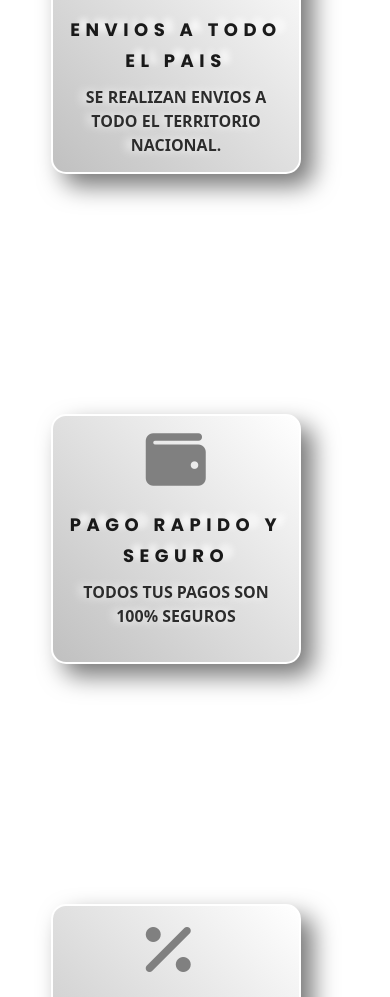
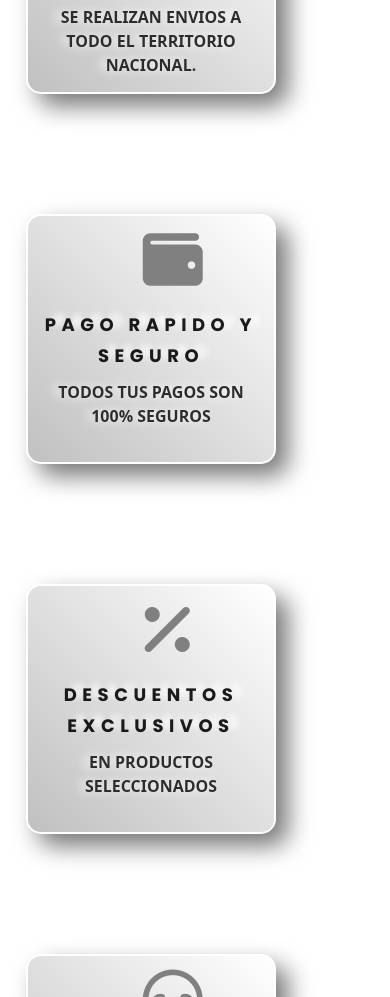
Before and after one commit to CJRUIZ-WEBDESIGN/Proyect-PG-Ruiz, a website: page index.html in a window 390 px wide. Shown: the part 866-1863 px from the top of the page. Drawn offline with nearby package versions, Linux system fonts and the light colour scheme.

Commit message:
Presupuesto Modificado (quite La aceptacion de terminos y condiciones) - Arreglos en REsponsive INDEX - TIENDA - CONTACTO

```diff
--- a/scss/parciales/_mediaQueryMax1023.scss
+++ b/scss/parciales/_mediaQueryMax1023.scss
@@ -758,14 +758,26 @@
   .mainDiseño {
     background-color: #e3e3e3;
 }
+.cajaShadow--1 {
+    display: inline-block;
+    margin-top: 70px;
+    width: 250px;
+    height: 250px;
+    border: 2px solid white;
+    margin-bottom: 20px;
+    margin-left: 35px;
+    align-items: center;
+    justify-content: center;
+    justify-items: center;
 
-.cajaShadow--1 {
+}
+/* .cajaShadow--1 {
     width: 320px;
     height: 280px;
     border: 2px solid white;
     margin-top: 180px;
     margin-bottom: 0px;
-}
+} */
 .fa-truck {
     color: gray;
     font-size: 70px;
--- a/scss/parciales/_mediaQueryMax600.scss
+++ b/scss/parciales/_mediaQueryMax600.scss
@@ -12,6 +12,7 @@
         letter-spacing: 5.5px;
         text-shadow: 9px -4px 6px #000000;
     }
+
     .h2_prueba {
         margin-top: 20px;
         color: #ffffffe3;
@@ -23,6 +24,7 @@
         letter-spacing: 3.5px;
         text-shadow: 9px -4px 6px #000000;
     }
+
     .h1_prueba {
         margin-top: 33px;
         color: #72b9ffe3;
@@ -34,6 +36,7 @@
         letter-spacing: 6.5px;
         text-shadow: 9px -4px 6px #000000;
     }
+
     .h2_ahora12 {
         color: #EAF32E;
         font-family: "Poppins", Sans-serif;
@@ -65,18 +68,21 @@
         padding: 1%;
         margin-top: 2px;
     }
+
     .nosotros__titulos {
         padding: 1px;
         margin-bottom: 2rem;
         text-align: center;
         font-size: 15px;
     }
+
     .nosotros__titulos1 {
         padding: 15px;
         color: blue;
         text-align: center;
         margin-top: 2%;
     }
+
     .nosotros__titulos2 {
         padding: 80px;
         color: rgb(218, 21, 21);
@@ -84,14 +90,17 @@
         margin: 1%;
         font-size: 20px;
     }
+
     .nosotros--fondo1 {
         background-color: black;
         color: white;
     }
+
     .nosotros--fondo2 {
         background-color: rgb(55, 55, 55);
         color: white;
     }
+
     .imagNosotros {
         display: flex;
         width: 20%;
@@ -99,6 +108,7 @@
         margin-left: 40%;
         margin-bottom: 5%;
     }
+
     .seccion {
         display: block;
         align-content: center;
@@ -109,11 +119,13 @@
         align-content: center;
         background-image: linear-gradient(to bottom, white, rgb(182, 182, 182));
     }
+
     /* -------Comienzo Arma Tu PC - Logos -------*/
     .cajaFlexATPC {
         display: flex;
         flex-direction: column;
     }
+
     .seccionPcAr {
         display: block;
         align-content: center;
@@ -122,6 +134,7 @@
         width: 100%;
         background-image: linear-gradient(to bottom, rgb(182, 182, 182), white);
     }
+
     .seccion1 {
         background-color: rgb(255, 255, 255);
         width: 100%;
@@ -139,6 +152,7 @@
         align-items: center;
         justify-items: center;
         margin-bottom: 100px;
+
         .AmdIntel__imagenAmd {
             display: block;
             background-color: white;
@@ -153,6 +167,7 @@
             position: absolute;
         }
     }
+
     /***********************
 HEADER 600px
 ************************/
@@ -163,6 +178,7 @@ HEADER 600px
         background-color: rgba(0, 0, 0, 0.801);
         width: 100%;
     }
+
     /***********************
          GRID IMAGEN
 ************************/
@@ -175,6 +191,7 @@ HEADER 600px
         padding: 1px 1px 1px 1px;
         border-radius: 15px;
     }
+
     /***********************
         IMAGEN LOGO
 ************************/
@@ -186,6 +203,7 @@ HEADER 600px
         margin: 0 auto;
         height: 100px;
     }
+
     /***********************
             BODY
 ************************/
@@ -200,11 +218,13 @@ HEADER 600px
         align-content: center;
         align-items: center;
     }
+
     .mainDiseño {
         display: grid;
         grid-template-columns: repeat(1, 1fr);
         background-color: rgb(255, 255, 255);
     }
+
     /***********************
      COMIENZO SECCION TIENDA
 ************************/
@@ -218,28 +238,31 @@ HEADER 600px
         justify-items: center;
         justify-content: center;
     }
+
     .Productdiv {
         display: inline-block;
         color: black;
         border-radius: 16px;
-        margin-right: 0,5%;
+        margin-right: 0, 5%;
         overflow: hidden;
         position: relative;
         width: 280px;
         height: 450px;
         margin-bottom: 60px;
-        align-items: center;
-        align-content: center;
         order: 1;
-        transition:  all 1.5s;
+        transition: all 1.5s;
         @include shadow(12px, 8px);
         background: #ffffff;
         border: 2px dotted #b0b0b0;
+        align-items: center;
+        justify-content: center;
     }
+
     .row {
         margin-left: 10px;
         width: 100%;
     }
+
     .ProductdivTienda {
         display: inline-block;
         overflow: hidden;
@@ -254,6 +277,7 @@ HEADER 600px
         margin-bottom: 30px;
         margin-left: 3%;
     }
+
     .productos__h1 {
         font-size: 1.7rem;
         text-align: center;
@@ -262,6 +286,7 @@ HEADER 600px
         color: rgba(0, 0, 0, 0.999);
         text-shadow: 1px 1px rgb(255, 255, 255), -5px 0 10px rgb(41, 41, 41);
     }
+
     .productos__precio {
         background-color: rgb(0, 0, 0);
         color: white;
@@ -280,6 +305,7 @@ HEADER 600px
         border: 3px dotted black;
         font-size: 20px;
     }
+
     .productos__oferta {
         background-color: navy;
         color: white;
@@ -309,6 +335,7 @@ HEADER 600px
         box-shadow: 2px 2px rgb(0, 0, 0), -2px 0 10px rgb(41, 41, 41);
         color: $color-secundario;
     }
+
     .productos__h2 {
         font-size: 22px;
         text-align: center;
@@ -316,12 +343,14 @@ HEADER 600px
         margin-top: 64px;
         text-shadow: 1px 1px rgb(255, 255, 255), -5px 0 10px rgb(41, 41, 41);
     }
+
     .productos__parrafo {
         color: rgb(45, 45, 45);
         font-size: 1rem;
         text-align: center;
         text-shadow: 1px 1px rgb(255, 255, 255), -5px 0 10px rgb(41, 41, 41);
     }
+
     /***********************
         FIN SECCION TIENDA
   ************************/
@@ -336,6 +365,7 @@ HEADER 600px
         align-content: center;
         background-image: linear-gradient(to bottom, white, rgb(182, 182, 182));
     }
+
     .seccionPcAr {
         display: block;
         align-content: center;
@@ -347,6 +377,7 @@ HEADER 600px
         align-items: center;
         align-content: center;
     }
+
     .seccion1 {
         display: block;
         background-color: rgb(255, 255, 255);
@@ -357,11 +388,13 @@ HEADER 600px
         align-items: center;
         align-content: center;
     }
+
     .categoriasGrid {
         width: 100%;
         display: block;
         flex-direction: column;
     }
+
     /************************************
    BIENVENIDOS - SITIO FONDO PRINCIPAL 600PX
   *************************************/
@@ -375,6 +408,7 @@ HEADER 600px
         background-attachment: fixed;
         height: 450px;
     }
+
     .tituloImagen__bienvenido {
         display: flex;
         width: 100%;
@@ -382,6 +416,7 @@ HEADER 600px
         flex-direction: column;
         background-color: rgba(0, 0, 0, 0.5);
     }
+
     .bienvenido_h1 {
         display: block;
         font-size: 18px;
@@ -390,13 +425,16 @@ HEADER 600px
         text-shadow: 4px 15px 3px rgba(18, 18, 18, 0.501);
         text-transform: uppercase;
     }
+
     .titulo__h1 {
         font-size: 20px;
         bottom: 30px;
     }
+
     .productos__h1 {
         font-size: 17px;
     }
+
     .gpuGrid {
         display: grid;
         padding: 1rem;
@@ -423,6 +461,7 @@ HEADER 600px
             /*Fila 2*/
         ;
     }
+
     .categoriasGrid {
         display: grid;
         padding: 1rem;
@@ -449,6 +488,7 @@ HEADER 600px
             /*Fila 5*/
         ;
     }
+
     .ElectroGrid {
         display: grid;
         padding: 4rem;
@@ -469,6 +509,7 @@ HEADER 600px
             /*Fila 2*/
         ;
     }
+
     .categoriaGrid {
         display: grid;
         color: rgb(0, 0, 0);
@@ -483,34 +524,41 @@ HEADER 600px
             /*Fila 2*/
         ;
     }
+
     /* ********* NOSOTROS 600 ********* */
     .nosotrosFlex {
         display: block;
         flex: column;
         background-color: rgb(255, 255, 255);
     }
+
     .nosotros__titulos {
         text-align: center;
         font-size: 15px;
     }
+
     .nosotros__titulos1 {
         color: blue;
         text-align: center;
         font-size: 15px;
     }
+
     .nosotros__titulos2 {
         color: rgb(218, 21, 21);
         text-align: center;
         font-size: 15px;
     }
+
     .nosotros--fondo1 {
         background-color: black;
         color: white;
     }
+
     .nosotros--fondo2 {
         background-color: rgb(55, 55, 55);
         color: white;
     }
+
     .imagNosotros {
         display: block;
         width: 20%;
@@ -518,27 +566,33 @@ HEADER 600px
         margin-bottom: 5%;
     }
 }
+
 .container-fluid {
     width: 100% !important;
 
 }
+
 .h5 {
     font-size: 20px;
     text-align: left;
 }
+
 .parrafo {
     font-size: 12px;
     text-align: left;
 }
+
 .btn {
 
     font-size: 13px;
     height: 39px;
 }
+
 .form-control {
     width: 300px;
     margin-bottom: 20px;
 }
+
 .footer {
     display: flex;
     z-index: 300;
@@ -594,6 +648,7 @@ HEADER 600px
     width: 100%;
     font-size: 1.2rem;
 }
+
 .container-fluid {
     display: flex;
     flex-direction: column;
@@ -602,17 +657,21 @@ HEADER 600px
     align-items: center;
     justify-content: space-between;
 }
+
 .container {
     padding: 0;
 }
+
 .d-flex {
     display: none;
 }
-.btn-outline-success{
+
+.btn-outline-success {
     display: none;
     color: #198754;
     border-color: #198754;
 }
+
 .btn {
     display: none;
     font-weight: 400;
@@ -630,27 +689,34 @@ border-color: #198754;
     padding: 0.375rem 0.75rem;
     font-size: 1rem;
     border-radius: 0.25rem;
-    transition: color .15s ease-in-out,background-color .15s ease-in-out,border-color .15s ease-in-out,box-shadow .15s ease-in-out;
+    transition: color .15s ease-in-out, background-color .15s ease-in-out, border-color .15s ease-in-out, box-shadow .15s ease-in-out;
 }
-.me-2{
+
+.me-2 {
     display: none;
 }
+
 .form-control {
 
     display: none;
 }
+
 .d-flex {
     display: none;
 }
 
 .cajaShadow--1 {
-    width: 100%;
+    display: inline-block;
+    margin-top: 100px;
     width: 250px;
     height: 250px;
     border: 2px solid white;
-    margin-bottom: 60px;
-    margin-left: 40px;
+    margin-bottom: 20px;
+    margin-left: 15px;
+    align-items: center;
+    justify-content: center;
 }
+
 .fa-truck {
     color: gray;
     font-size: 60px;
@@ -658,6 +724,7 @@ border-color: #198754;
     margin-top: 9px;
     margin-left: 36.33%;
 }
+
 .fa-headset {
     color: gray;
     font-size: 60px;
@@ -665,6 +732,7 @@ border-color: #198754;
     margin-top: 14px;
     margin-left: 36.33%;
 }
+
 .fa-percent {
     color: gray;
     font-size: 60px;
@@ -672,6 +740,7 @@ border-color: #198754;
     margin-top: 14px;
     margin-left: 36.33%;
 }
+
 .fa-wallet {
     color: gray;
     font-size: 60px;
@@ -679,6 +748,7 @@ border-color: #198754;
     margin-top: 14px;
     margin-left: 36.33%;
 }
+
 .h3_detalle {
     width: 100%;
     margin-top: 20px;
@@ -692,9 +762,9 @@ border-color: #198754;
     text-shadow: 9px -4px 6px #ffffff;
     text-align: center;
 }
+
 .p_detalle {
     width: 100%;
-
     text-shadow: 0.2px 0.2px rgb(255, 255, 255), -5px 0 10px rgb(255, 255, 255);
     font-size: 16px;
     font-weight: bold;
@@ -704,13 +774,11 @@ border-color: #198754;
 }
 
 .p-3 {
-
     padding: 0;
 }
 
 .h4 {
-
     width: 100%;
-    font-size: 8px!important;
+    font-size: 8px !important;
 
 }
--- a/scss/parciales/_paginaInicio.scss
+++ b/scss/parciales/_paginaInicio.scss
@@ -177,14 +177,26 @@
 .mainDiseño {
     background-color: #e3e3e3;
 }
+.cajaShadow--1 {
+    display: inline-block;
+    width: 250px;
+    height: 250px;
+    border: 2px solid white;
+    margin-bottom: 20px;
+    margin-left: 35px;
+    margin-top: 10px;
+    align-items: center;
+    justify-content: center;
 
-.cajaShadow--1 {
+}
+/* .cajaShadow--1 {
     width: 320px;
     height: 280px;
     border: 2px solid white;
     margin-bottom: 60px;
     margin-left: 60px;
-}
+
+} */
 .fa-truck {
     color: gray;
     font-size: 70px;
```
Also changed, not shown: pages/contacto.html (+0 -12 lines), css/style.css, 2 other files. Lines whose indentation alone changed are shown as unchanged.
